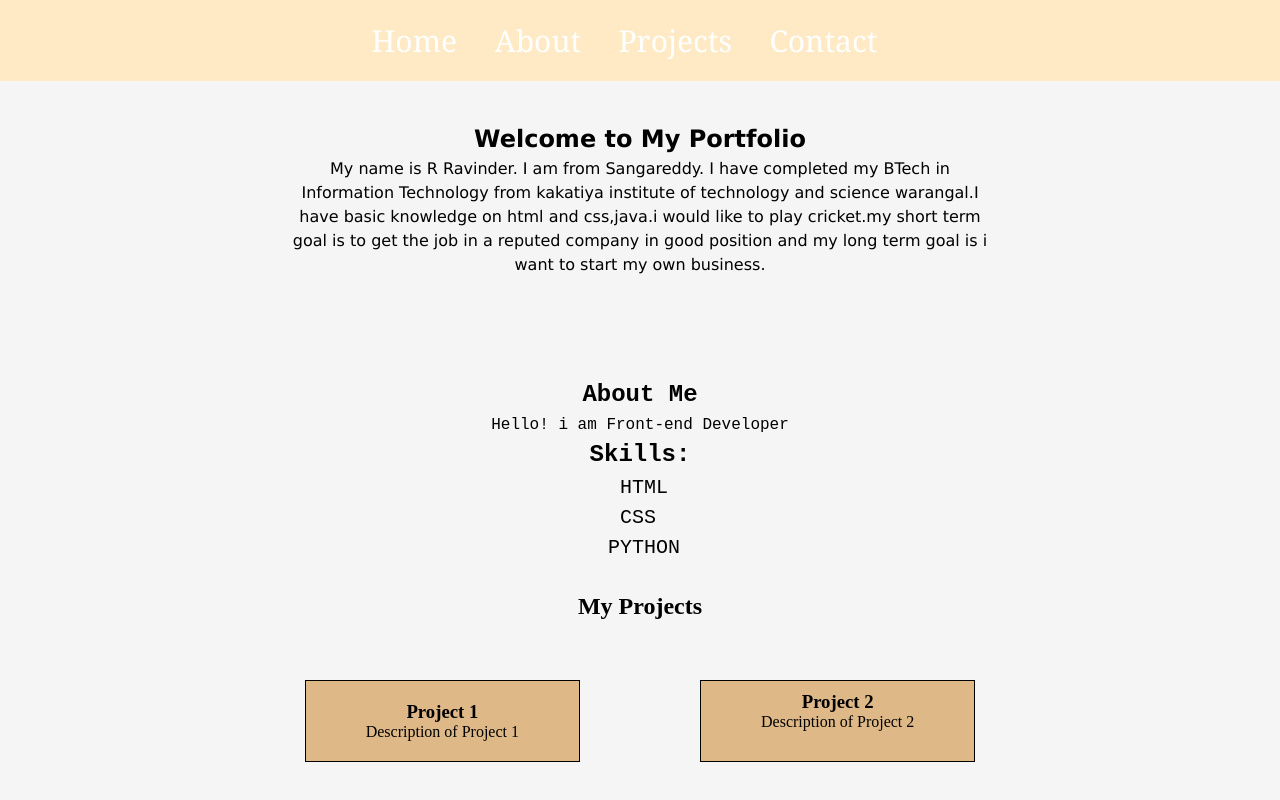
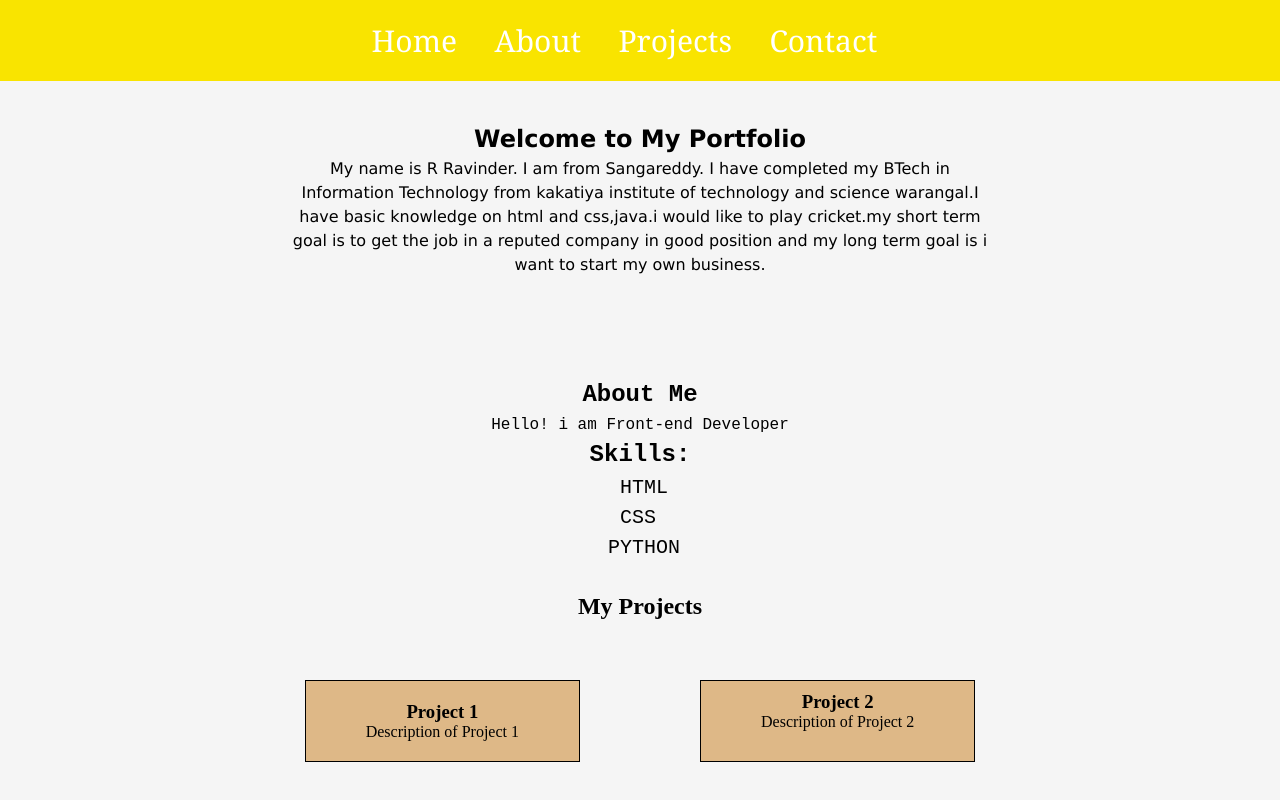
Before and after one commit to rathod1234567/mediaquries, a plain HTML site: page index.html in a window 1280 px wide. Shown: the top 800 px of the page. Drawn offline with Linux system fonts and the light colour scheme.

Commit message:
Update index.css

```diff
--- a/index.css
+++ b/index.css
@@ -7,7 +7,7 @@ body{
 }
 
 header{
-    background-color:#FFEAC5;
+    background-color:#F9E400;
     /* padding: 20px; */
 }
 .parent{
```
